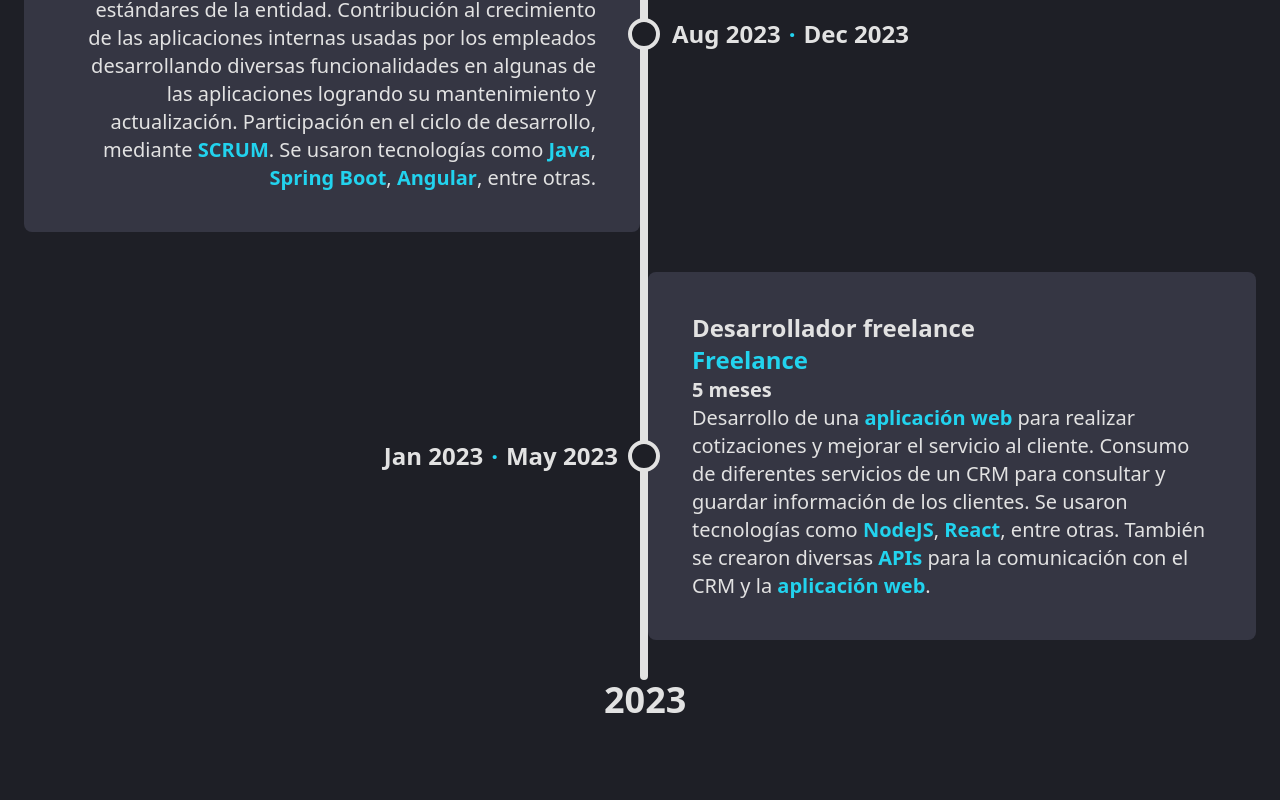
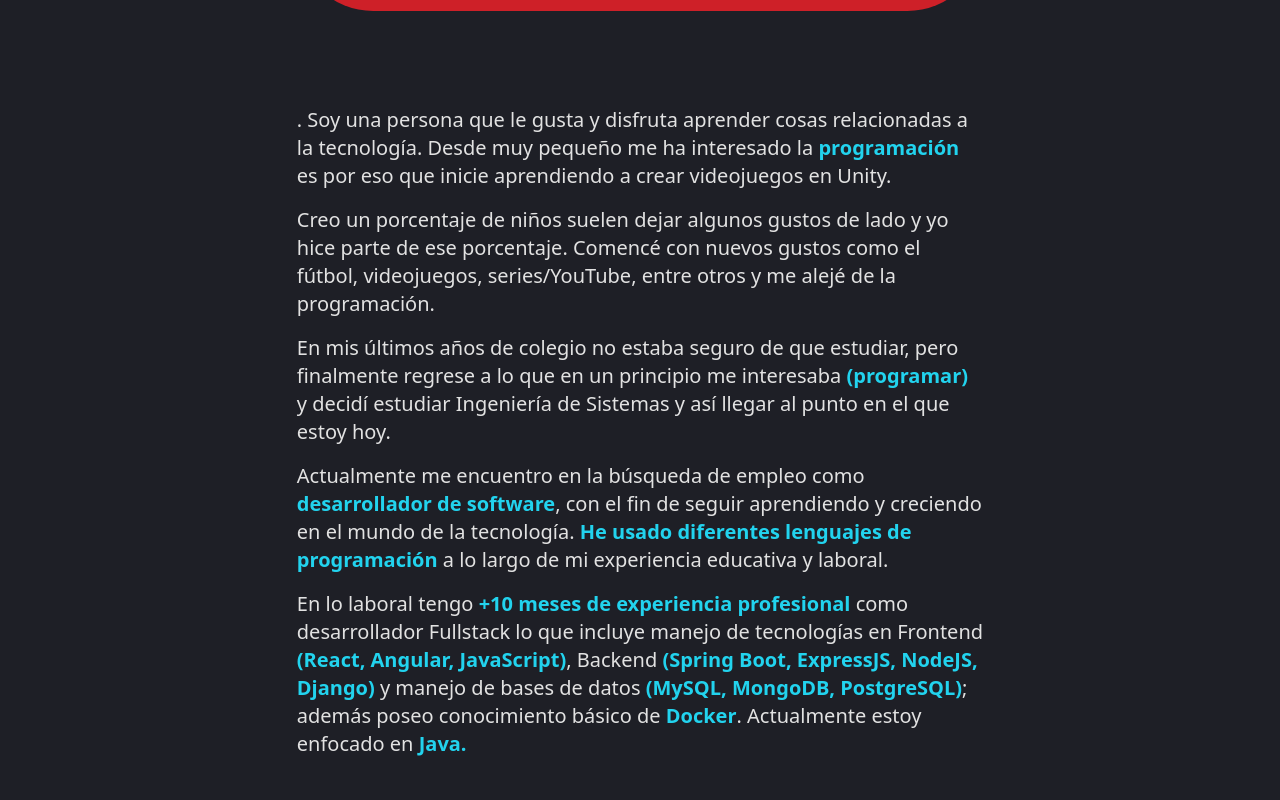
Before and after one commit to Andresssg/Portfolio, a React (Vite) app: page / in a window 1280 px wide. Shown: the part 1680-2480 px from the top of the page. Built offline with nearby package versions, Linux system fonts and the light colour scheme.

Commit message:
Add about me text

```diff
--- a/src/sections/About.jsx
+++ b/src/sections/About.jsx
@@ -1,12 +1,25 @@
+import ColombianFlag from '../icons/ColombianFlag'
+
 function About () {
+  const birthDate = new Date('2000-10-02')
+  const hoy = new Date()
+  let age = hoy.getFullYear() - birthDate.getFullYear()
+  const mes = hoy.getMonth() - birthDate.getMonth()
+  if (mes < 0 || (mes === 0 && hoy.getDate() < birthDate.getDate())) { age-- }
+
   return (
     <section
       id='about' className='flex flex-col px-4 my-5 justify-center items-center text-light-gray
       md:my-16 lg:max-w-7xl text-xl'
     >
       <h1 className='py-20 font-bold text-4xl md:text-5xl text-accent text-center'>Sobre mi</h1>
-      <p className='md:w-[60ch]'>Sobre mi
-      </p>
+      <div className='flex flex-col gap-y-4 md:w-[60ch]'>
+        <p>Hola, tengo {age} y soy de <ColombianFlag className='w-5 h-auto inline-block' />. Soy una persona que le gusta y disfruta aprender cosas relacionadas a la tecnología. Desde muy pequeño me ha interesado la <strong className='text-accent'>programación</strong> es por eso que inicie aprendiendo a crear videojuegos en Unity.</p>
+        <p>Creo un porcentaje de niños suelen dejar algunos gustos de lado y yo hice parte de ese porcentaje. Comencé con nuevos gustos como el fútbol, videojuegos, series/YouTube, entre otros y me alejé de la programación.</p>
+        <p>En mis últimos años de colegio no estaba seguro de que estudiar, pero finalmente regrese a lo que en un principio me interesaba <strong className='text-accent'>(programar)</strong> y decidí estudiar Ingeniería de Sistemas y así llegar al punto en el que estoy hoy.</p>
+        <p>Actualmente me encuentro en la búsqueda de empleo como <strong className='text-accent'>desarrollador de software</strong>, con el fin de seguir aprendiendo y creciendo en el mundo de la tecnología. <strong className='text-accent'>He usado diferentes lenguajes de programación</strong> a lo largo de mi experiencia educativa y laboral.</p>
+        <p>En lo laboral tengo <strong className='text-accent'>+10 meses de experiencia profesional</strong> como desarrollador Fullstack lo que incluye manejo de tecnologías en Frontend <strong className='text-accent'>(React, Angular, JavaScript)</strong>, Backend <strong className='text-accent'>(Spring Boot, ExpressJS, NodeJS, Django)</strong> y manejo de bases de datos <strong className='text-accent'>(MySQL, MongoDB, PostgreSQL)</strong>; además poseo conocimiento básico de <strong className='text-accent'>Docker</strong>. Actualmente estoy enfocado en <strong className='text-accent'>Java.</strong></p>
+      </div>
     </section>
   )
 }
```
